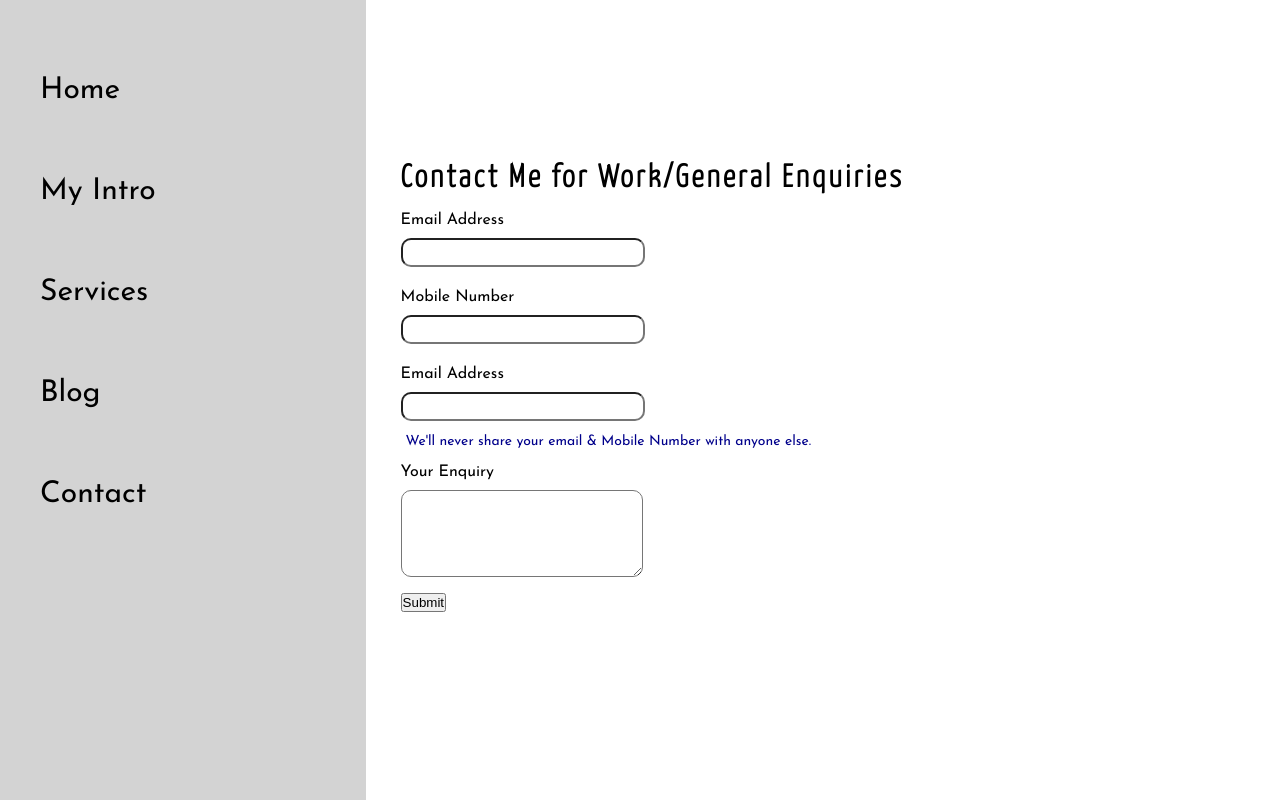
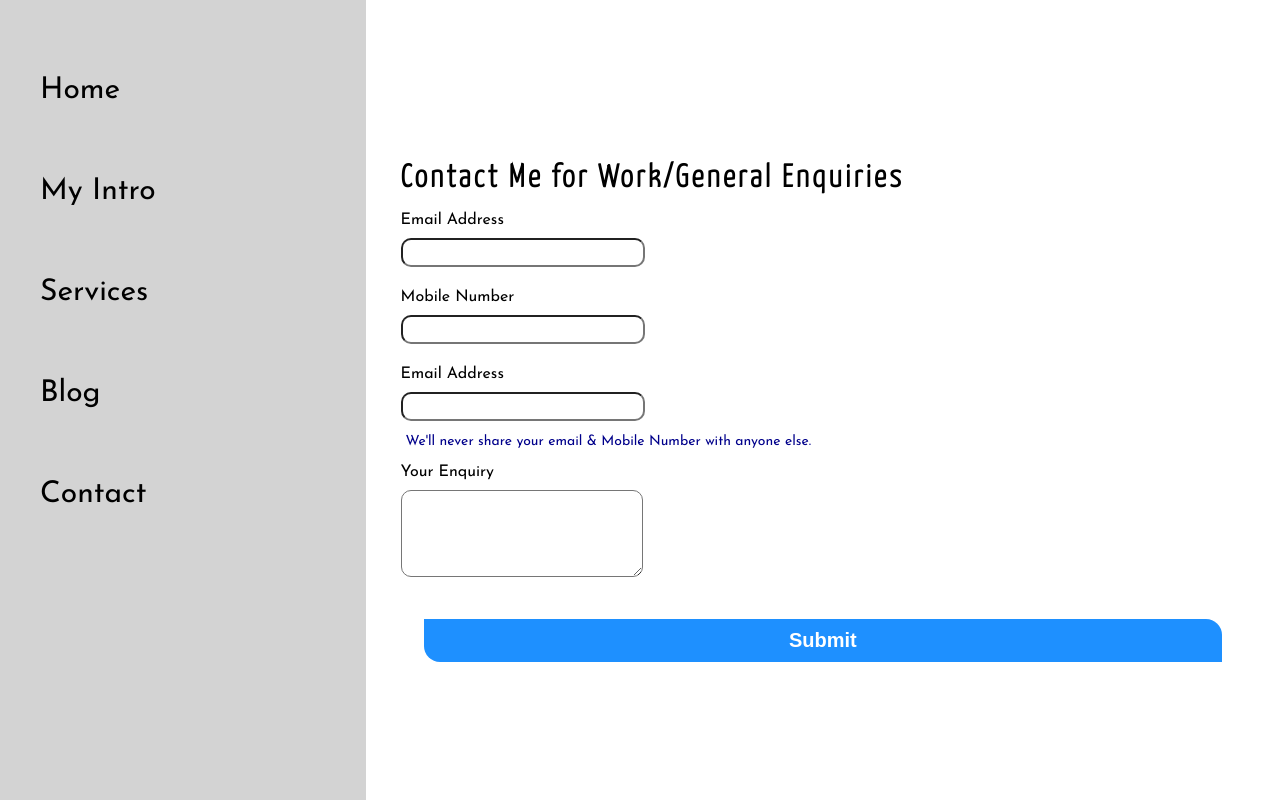
Before and after one commit to jeet404/Portfolio-Template, a PHP site: page /contact.html in a window 1280 px wide. Run offline with PHP 8.4, Linux system fonts and the light colour scheme; some web fonts are replaced.

Commit message:
design button of contact form.

```diff
--- a/contact.html
+++ b/contact.html
@@ -48,7 +48,9 @@
                         <label for="enquiry" class="form-label">Your Enquiry</label>
                         <textarea class="form-control" id="enquiry" rows="5"></textarea>
                     </div>
-                    <button type="submit" class="btn btn-primary">Submit</button>
+                    <div class="btns">
+                        <button type="submit" class="btn btn-primary">Submit</button>
+                    </div>
                 </form>
             </div>
         </div>
--- a/css/contact.css
+++ b/css/contact.css
@@ -37,3 +37,22 @@
   margin: 10px 0;
   padding: 5px;
 }
+
+.btns {
+  margin: 20px;
+}
+
+.btns button {
+  border: 0px solid;
+  width: auto;
+  padding: 10px 14px;
+  border-bottom-left-radius: 16px;
+  border-top-right-radius: 16px;
+  color: white;
+  background: dodgerblue;
+  font-weight: 600;
+  font-size: 20px;
+  margin: 0px 3px;
+  cursor: pointer;
+  transition: 0.5s;
+}
```
